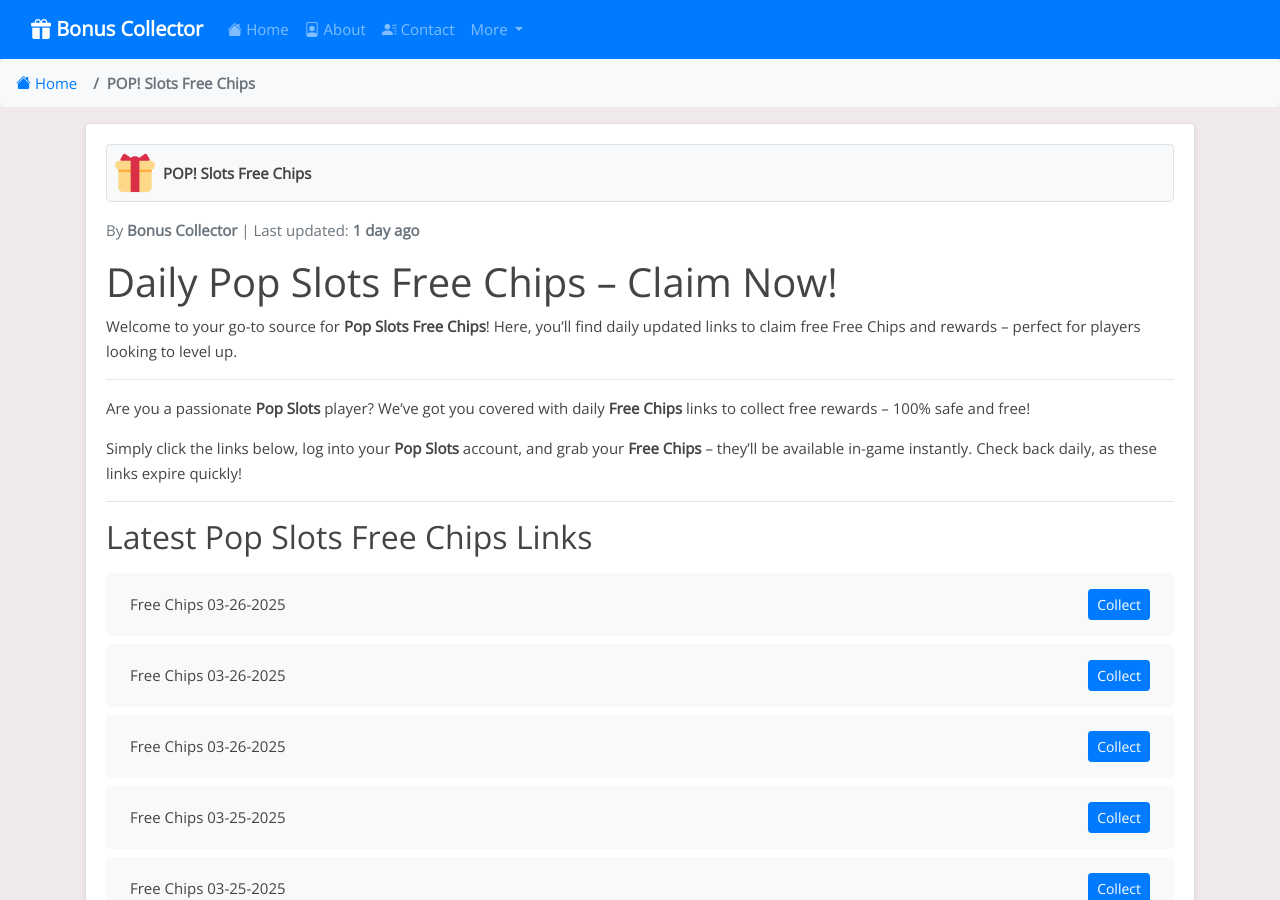
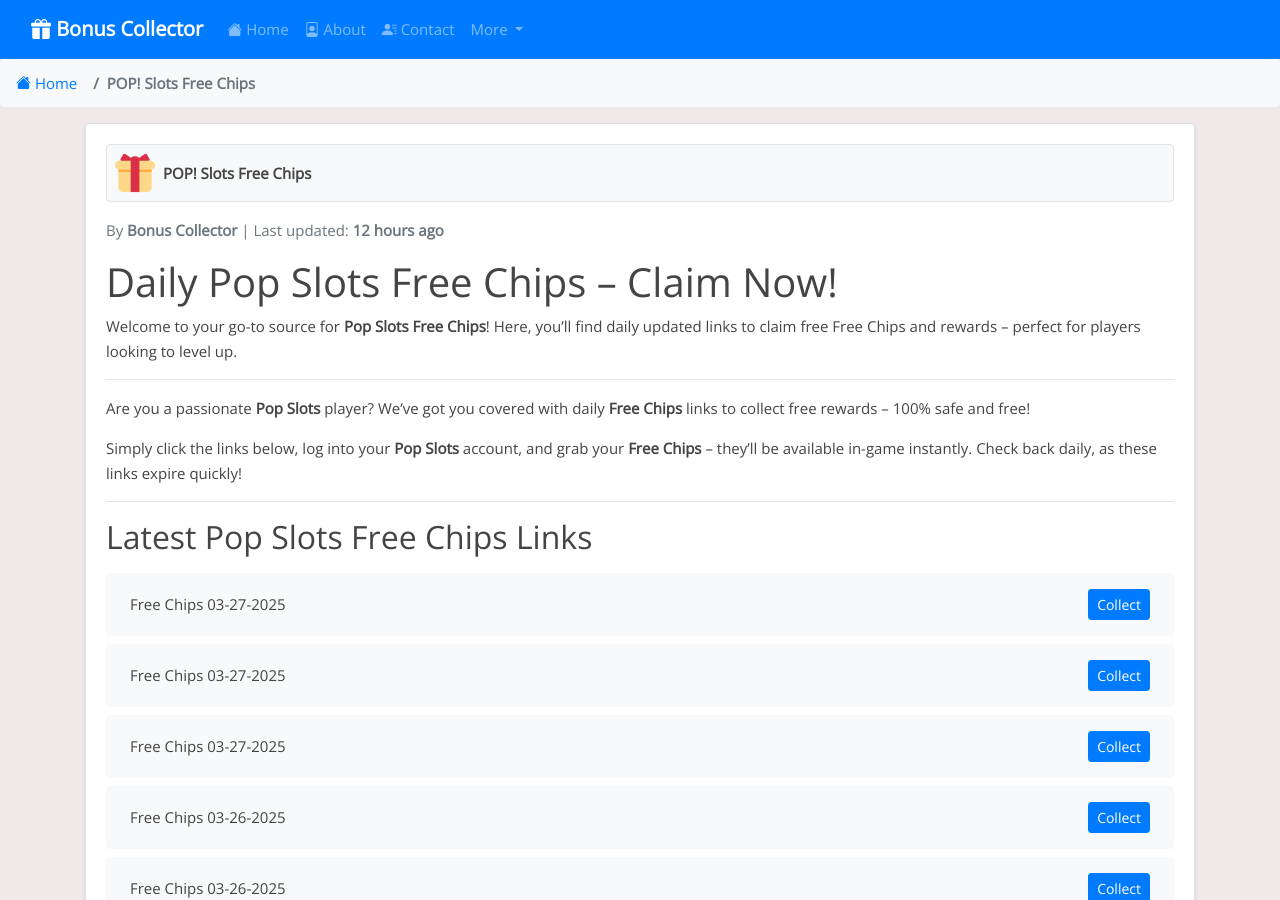
Before and after one commit to iamrohan99/bc-net, a Jekyll site: the page built from _posts/2024-06-29-pop-slots.md, in a window 1280 px wide and 900 px high. Built offline with Jekyll 4.4.1, drawn with Linux system fonts in a browser that asks for light colours; some of the changed text lies outside the part shown.

Commit message:
Update pop-slots reward links, content, and last modified date - 2025-03-27 13:33

```diff
--- a/_data/include_files.yml
+++ b/_data/include_files.yml
@@ -29,7 +29,7 @@ slotomania.html:
 cashman-casino.html:
   last_modified: "2025-03-26T14:25:08Z"
 pop-slots.html:
-  last_modified: "2025-03-26T13:33:06Z"
+  last_modified: "2025-03-27T13:33:25Z"
 bingo-blitz.html:
   last_modified: "2025-03-26T21:23:29Z"
 willy-wonka.html:
--- a/_includes/pop-slots.html
+++ b/_includes/pop-slots.html
@@ -1,4 +1,16 @@
 <ul class="list-group mt-3 mb-4">
+  <li class="list-group-item d-flex justify-content-between align-items-center">
+    <span>Free Chips 03-27-2025</span>
+    <a href="https://popslots.casino/4kwlK47" class="btn btn-primary btn-sm">Collect</a>
+  </li>
+  <li class="list-group-item d-flex justify-content-between align-items-center">
+    <span>Free Chips 03-27-2025</span>
+    <a href="https://popslots.casino/4ksMGBP" class="btn btn-primary btn-sm">Collect</a>
+  </li>
+  <li class="list-group-item d-flex justify-content-between align-items-center">
+    <span>Free Chips 03-27-2025</span>
+    <a href="https://landingpages.popslotscasino.com/2.729.103451/site/pages/landingpop/index.html?coupon=RPOP_2M_20250327_IG_ywwq_CM&fbclid=PAY2xjawJSKa1leHRuA2FlbQIxMAABprOX48_pvxnukXXZXm-gEaDmx0kZXSxrTUR9O6LZ5rRhPSBY6jSdQbu9dA_aem_HW0PbMMOuHVlRtHNqJtWJw" class="btn btn-primary btn-sm">Collect</a>
+  </li>
   <li class="list-group-item d-flex justify-content-between align-items-center">
     <span>Free Chips 03-26-2025</span>
     <a href="https://popslots.casino/4hDZl1V" class="btn btn-primary btn-sm">Collect</a>
@@ -387,16 +399,4 @@
     <span>Free Chips 02-21-2025</span>
     <a href="https://landingpages.popslotscasino.com/2.729.103451/site/pages/landingpop/index.html?coupon=RPOP_2M_20250221_TW_urea_CM&fbclid=PAY2xjawIlcA5leHRuA2FlbQIxMAABpvWfcuW26a5ygh4JQgLhnfvguzjsjDI4SoGOg_MFSjTgRLIGalYiRtCecg_aem_8zyHV3u8PbNvj5vihbdbzA" class="btn btn-primary btn-sm">Collect</a>
   </li>
-  <li class="list-group-item d-flex justify-content-between align-items-center">
-    <span>Free Chips 02-21-2025</span>
-    <a href="https://popslots.casino/417F2Ui" class="btn btn-primary btn-sm">Collect</a>
-  </li>
-  <li class="list-group-item d-flex justify-content-between align-items-center">
-    <span>Free Chips 02-21-2025</span>
-    <a href="http://popslots.casino/413mQLB" class="btn btn-primary btn-sm">Collect</a>
-  </li>
-  <li class="list-group-item d-flex justify-content-between align-items-center">
-    <span>Free Chips 02-21-2025</span>
-    <a href="http://popslots.casino/4gLYAnk" class="btn btn-primary btn-sm">Collect</a>
-  </li>
 </ul>
```
Also changed, not shown: links-json/pop-slots.json (+12 -12 lines).
